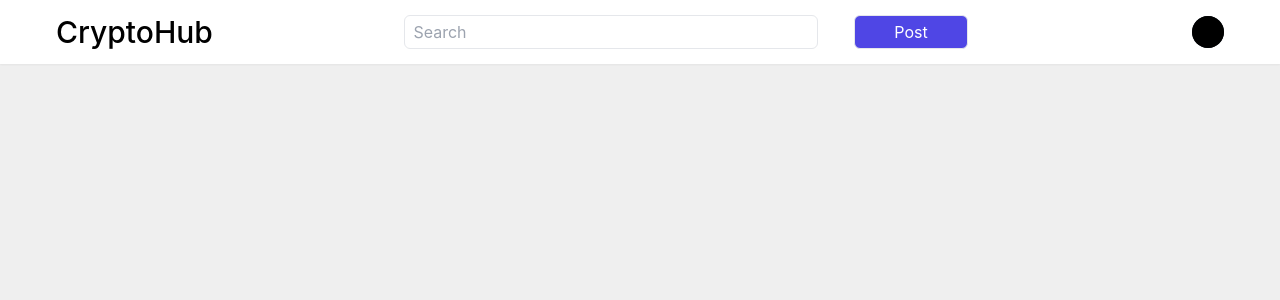
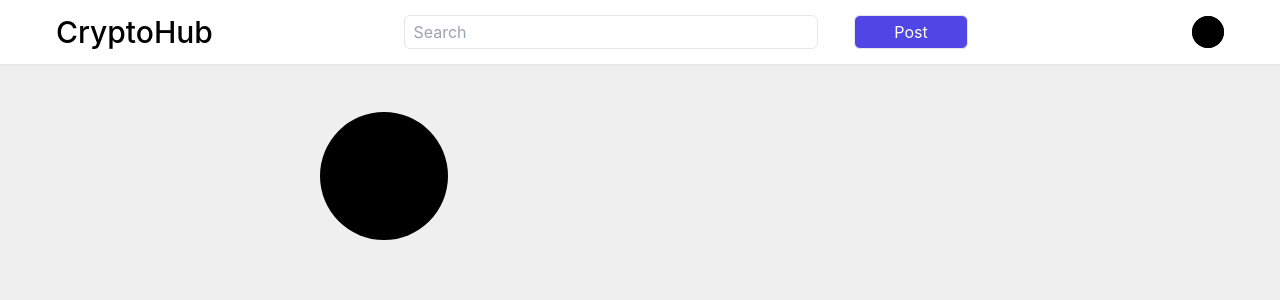
Before and after one commit to COS301-SE-2022/CryptoHub, a Next.js app in the folder client/: page /coin in a window 1280 px wide. Shown: the top 300 px of the page. Built offline with nearby package versions, Linux system fonts and the light colour scheme.

Commit message:
Added flex into layout for coin.js

```diff
--- a/client/pages/coin.js
+++ b/client/pages/coin.js
@@ -23,7 +23,14 @@ const Coin = () => {
       <Head>
         <title>Coin</title>
       </Head>
-      <Layout></Layout>
+      <Layout>
+        <div className="flex flex-col sm:flex-row w-full sm:w-6/12 items-center mt-8">
+          <div
+            className="w-32 h-32 bg-black sm:mr-10 mb-5"
+            style={{ borderRadius: "100%" }}
+          ></div>
+        </div>
+      </Layout>
     </>
   );
 };
```
